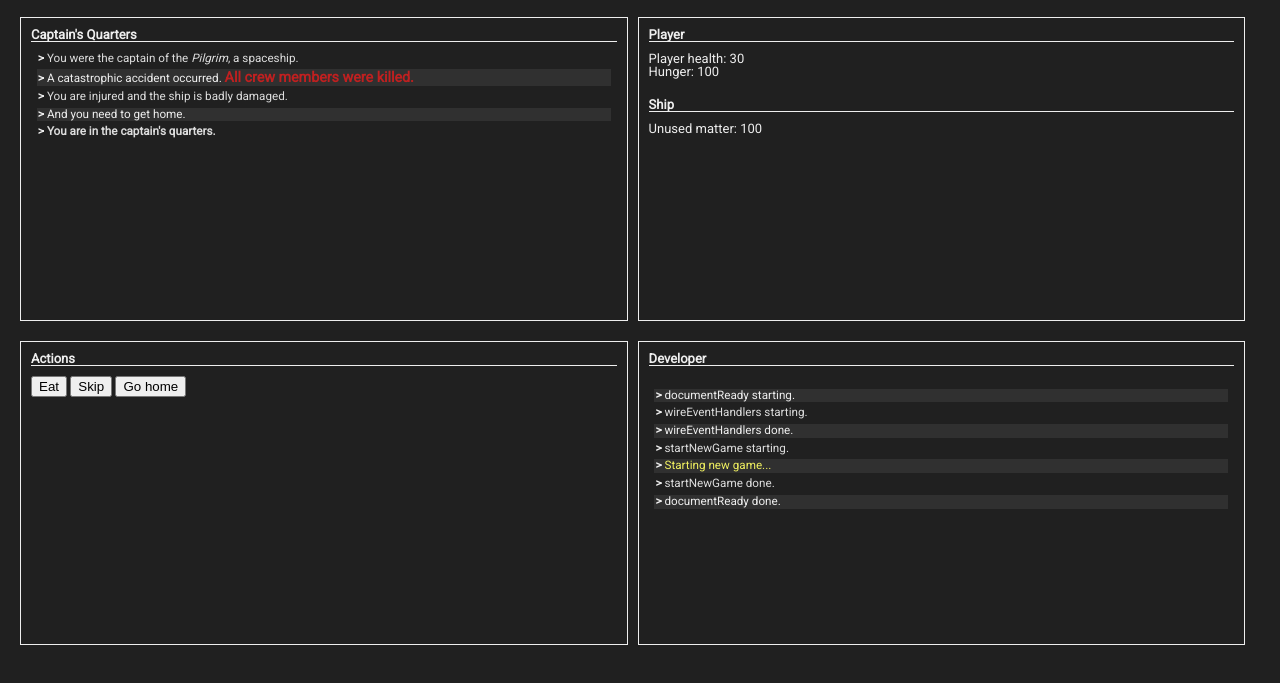
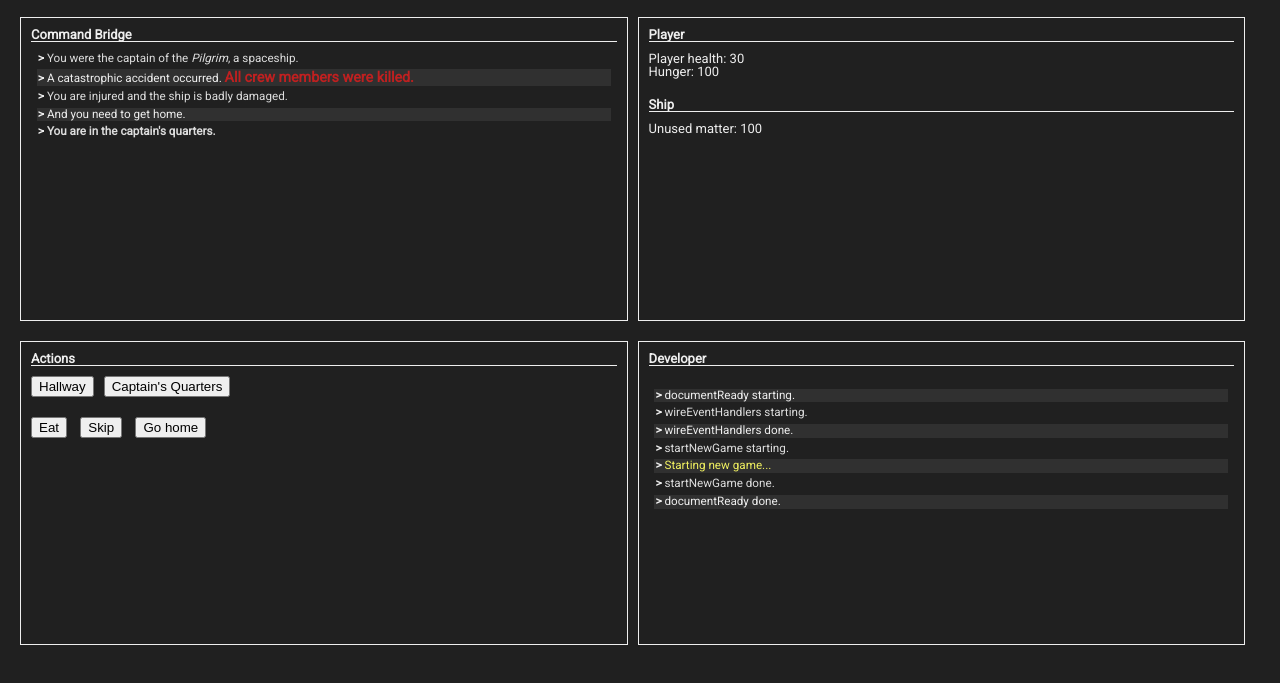
Before and after one commit to zshewmaker/spacejourney, a website: page src/index.html in a window 1280 px wide. Shown: the part 65-748 px from the top of the page. Drawn offline with nearby package versions, Linux system fonts and the light colour scheme.

Commit message:
Added locations

```diff
--- a/src/css/main.less
+++ b/src/css/main.less
@@ -75,6 +75,19 @@ header {
             }
         }
     }
+
+    &.actions-panel {
+        .actions-move {
+            margin-bottom: 20px;
+        }
+
+        .actions,
+        .actions-move {
+            button {
+                margin-right: 10px;
+            }
+        }
+    }
 }
 
 .log-output {
--- a/src/index.html
+++ b/src/index.html
@@ -47,7 +47,9 @@
 	<section class="panel actions-panel">
 		<h2>Actions</h2>
 		<ul>
-			<li>
+			<li class="actions-move">
+			</li>
+			<li class="actions">
 				<button class="action-eat">Eat</button>
 				<button class="action-skip-turn">Skip</button>
 				<button class="action-go-home">Go home</button>
--- a/src/js/main.js
+++ b/src/js/main.js
@@ -4,6 +4,11 @@ var $watts = {
     player: null,
     ship: null
 };
+
+var $data = {
+    locations: [],
+    getLocation: (id) => _.find($data.locations, (location) => location.id === id)
+}
 
 var $ui = () => $watts.ui;
 var $game = () => $watts.game;
@@ -77,7 +82,13 @@ function withProfile(value, args) {
         $ui().playerHealthCounters.text($player().health.overall);
         $ui().playerHungerCounters.text($player().satiety);
         $ui().shipUnusedMatter.text($ship().unusedMatter);
-        $ui().currentLocation.text($game().playerLocation);
+        $ui().currentLocation.text($game().playerLocation.name);
+
+        $ui().moveActions.empty();
+        _.each($game().playerLocation.connectsTo, (locId) => {
+            var location = $data.getLocation(locId);
+            $ui().moveActions.append('<button data-action="moveTo" data-action-param1="' + location.id + '">' + location.name + '</button>');
+        })
     }
 
     function handleStartNewGame() {
--- a/src/js/watts.game.js
+++ b/src/js/watts.game.js
@@ -2,6 +2,9 @@
 
     class GameLocation {
         constructor(id, name, connectsTo) {
+            this.id = id || "";
+            this.name = name || "";
+            this.connectsTo = connectsTo || [];
         }
     }
 
@@ -30,9 +33,21 @@
 
         reset() {
             this.turn = 1;
-            this._playerLocation = "Captain's Quarters";
+            this._playerLocation = $data.getLocation("bridge");
         }
     }
 
     $watts.game = new Game();
+
+    $data.locations = [
+        new GameLocation("bridge", "Command Bridge", ["hall", "quarters.captain"]),
+        new GameLocation("hall", "Hallway", ["bridge", "quarters.crew", "hatch.ship", "maintenance.ship"]),
+        new GameLocation("quarters.crew", "Crew's Quarters", ["bridge", "medical"]),
+        new GameLocation("quarters.captain", "Captain's Quarters", ["bridge"]),
+        new GameLocation("medical", "Medical Center", ["quarters.crew"]),
+        new GameLocation("hatch.ship", "Hatch to Space", ["bridge"]),
+        new GameLocation("maintenance.ship", "Maintenance Room", ["bridge", "engine.ship"]),
+        new GameLocation("engine.ship", "Engine Room", ["maintenance.ship"])
+    ];
+
 })($, $watts);
--- a/src/js/watts.ui.js
+++ b/src/js/watts.ui.js
@@ -2,6 +2,10 @@
 
     class Hud {
         constructor() {
+        }
+
+        get moveActions() {
+            return $(".actions-move");
         }
 
         get currentLocation() {
```
Also changed, not shown: src/css/main.css.
